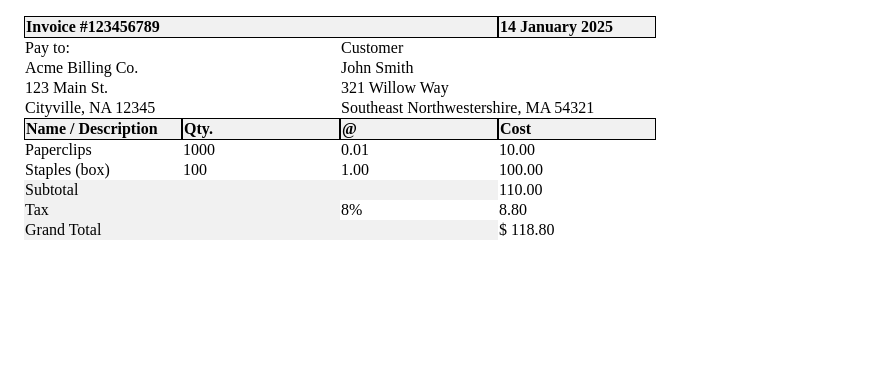
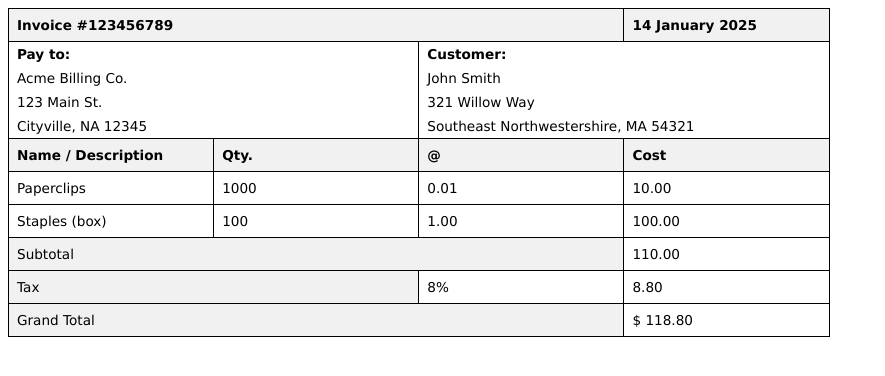
Before and after one commit to n0e13/tablasGym, a plain HTML site: page index.html in a window 1280 px wide. Shown: the whole page, without its empty margins (0-885 px from the left). Drawn offline with Linux system fonts and the light colour scheme.

Commit message:
CSS terminado

```diff
--- a/css/style.css
+++ b/css/style.css
@@ -1,24 +1,27 @@
 table {
-    width: 50%;
-    border-spacing: 0ch;
-}
-
-th {
-    border-width: 1px;
+    width:65%;
+    border-collapse: collapse;
+    text-align: left;
     border: 1px solid black;
+    font-family:Verdana, Geneva, Tahoma, sans-serif;
+    font-size: 0.85em;
 }
 
 td {
     width: 25%;
 }
 
-
 /* Selectores de clases*/
 .back-header {
     background-color: #F1F1F1;
 }
 
-.espacio-texto-celda {
-    text-align: left;
-margin: 1em;
+.celda-borde-lateral {
+    border-left: 1px solid black;
+    padding: 4px 0px 4px 8px;
 }
+
+th, .celda-borde {
+    border: 1px solid black;
+    padding: 8px;
+}
--- a/index.html
+++ b/index.html
@@ -10,27 +10,27 @@
 </head>
 
 <body>
-    <table class="espacio-texto-celda">
+    <table>
         <thead>
             <tr class="back-header">
                 <th colspan="3">Invoice #123456789</th>
                 <th>14 January 2025</th>
             </tr>
             <tr>
-                <td colspan="2">Pay to:</td>
-                <td colspan="2">Customer</td>
+                <td colspan="2" class="celda-borde-lateral"><strong>Pay to:</strong></td>
+                <td colspan="2" class="celda-borde-lateral"><strong>Customer:</strong></td>
             </tr>
             <tr>
-                <td colspan="2">Acme Billing Co.</td>
-                <td colspan="2">John Smith</td>
+                <td colspan="2" class="celda-borde-lateral">Acme Billing Co.</td>
+                <td colspan="2" class="celda-borde-lateral">John Smith</td>
             </tr>
             <tr>
-                <td colspan="2">123 Main St.</td>
-                <td colspan="2">321 Willow Way</td>
+                <td colspan="2" class="celda-borde-lateral">123 Main St.</td>
+                <td colspan="2" class="celda-borde-lateral">321 Willow Way</td>
             </tr>
             <tr>
-                <td colspan="2">Cityville, NA 12345</td>
-                <td colspan="2">Southeast Northwestershire, MA 54321</td>
+                <td colspan="2" class="celda-borde-lateral">Cityville, NA 12345</td>
+                <td colspan="2" class="celda-borde-lateral">Southeast Northwestershire, MA 54321</td>
             </tr>
         </thead>
         <tbody>
@@ -41,31 +41,31 @@
                 <th>Cost</th>
             </tr>
             <tr>
-                <td>Paperclips</td>
-                <td>1000</td>
-                <td>0.01</td>
-                <td>10.00</td>
+                <td class="celda-borde">Paperclips</td>
+                <td class="celda-borde">1000</td>
+                <td class="celda-borde">0.01</td>
+                <td class="celda-borde">10.00</td>
             </tr>
             <tr>
-                <td>Staples (box)</td>
-                <td>100</td>
-                <td>1.00</td>
-                <td>100.00</td>
+                <td class="celda-borde">Staples (box)</td>
+                <td class="celda-borde">100</td>
+                <td class="celda-borde">1.00</td>
+                <td class="celda-borde">100.00</td>
             </tr>
         </tbody>
         <tfoot>
             <tr>
-                <td  colspan="3" class="back-header">Subtotal</td>
-                <td>110.00</td>
+                <td colspan="3" class="back-header celda-borde">Subtotal</td>
+                <td class="celda-borde">110.00</td>
             </tr>
             <tr>
-                <td colspan="2" class="back-header">Tax</td>
-                <td>8%</td>
-                <td>8.80</td>
+                <td colspan="2" class="back-header celda-borde">Tax</td>
+                <td class="celda-borde">8%</td>
+                <td class="celda-borde">8.80</td>
             </tr>
             <tr>
-                <td colspan="3" class="back-header">Grand Total</td>
-                <td>$ 118.80</td>
+                <td colspan="3" class="back-header celda-borde">Grand Total</td>
+                <td class="celda-borde">$ 118.80</td>
             </tr>
         </tfoot>
     </table>
```
